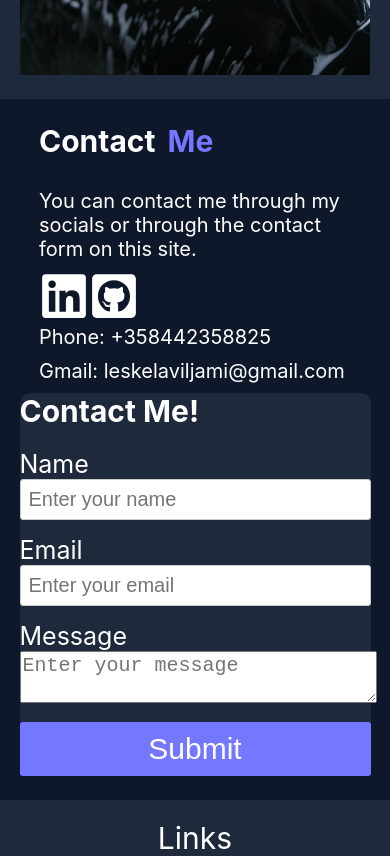
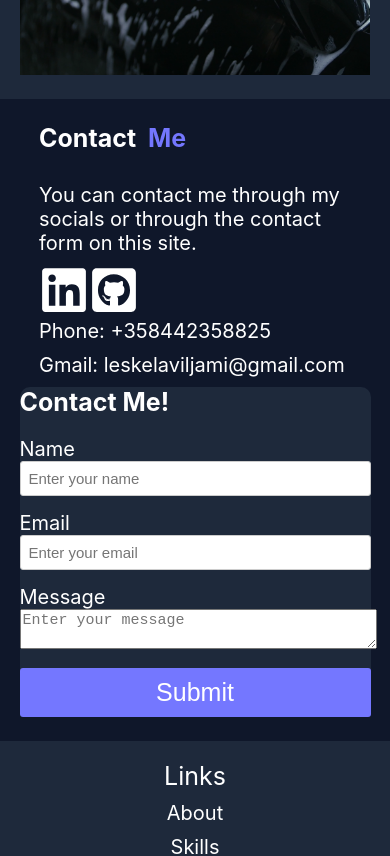
Before and after one commit to WaterProofComputer/portfolio2024, a React (Create React App) app: page / in a window 390 px wide. Shown: the part 3400-4256 px from the top of the page. Built offline with nearby package versions, Linux system fonts and the light colour scheme.

Commit message:
lisää font fixiä

```diff
--- a/src/Components/Contact/contact.scss
+++ b/src/Components/Contact/contact.scss
@@ -127,21 +127,24 @@ p {
   }
   @media screen and (max-width: 600px) {
     .contact-otsikko {
-        font-size: 30px;
+        font-size: 25px;
     }
     .contact-otsikko1 {
-        font-size: 30px;
+        font-size: 25px;
     }
     .contact-text {
         font-size: 20px;
     }
     .form-otsikko {
-        font-size: 30px;
+        font-size: 25px;
     }
     .form-text {
+        font-size: 20px;
+    }
+    .form-placeholder-text {
+        font-size: 15px;
+    }
+    .contactbutton {
         font-size: 25px;
     }
-    .form-placeholder-text {
-        font-size: 20px;
-    }
   }
--- a/src/Components/Footer/footer.scss
+++ b/src/Components/Footer/footer.scss
@@ -53,12 +53,12 @@
   }
   @media screen and (max-width: 600px) {
     .link-otsikko {
-        font-size: 30px;
+        font-size: 25px;
     }
     .link-text {
-        font-size: 25px;
+        font-size: 20px;
     }
     .footer-text {
-        font-size: 25px;
+        font-size: 20px;
     }
   }
```
